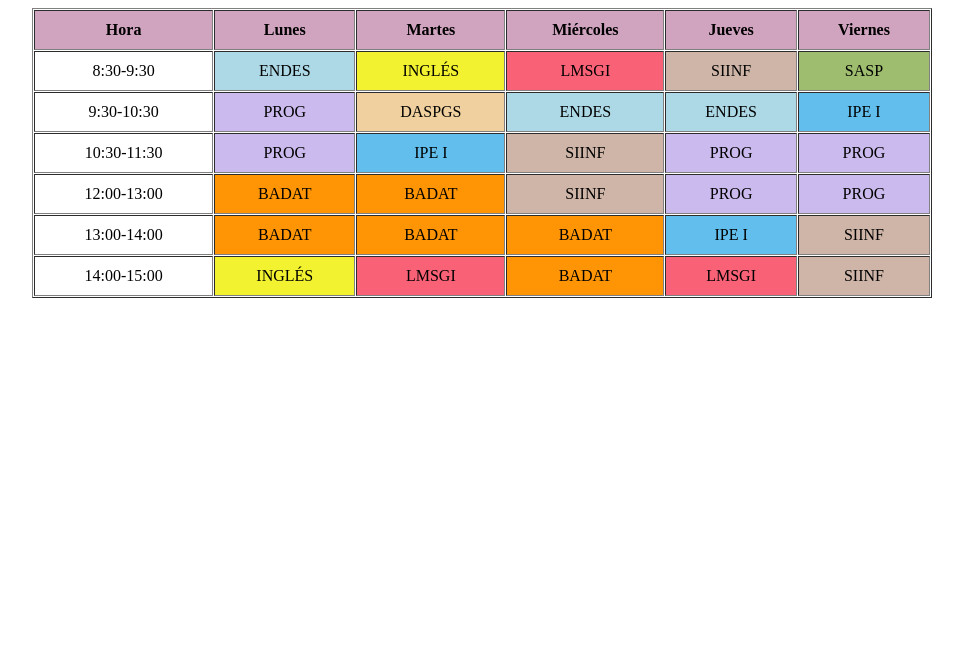
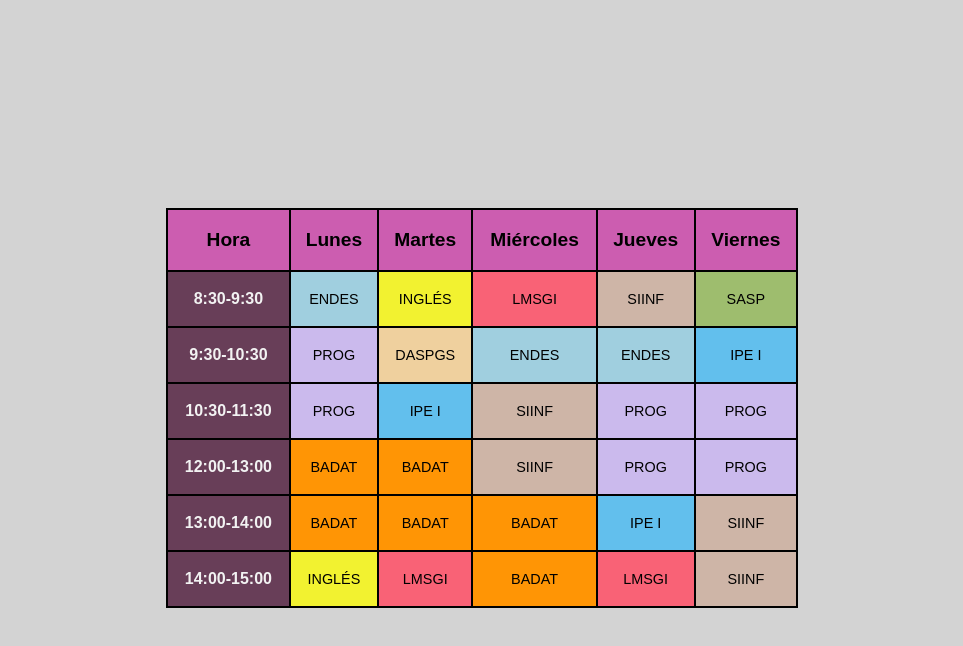
Before and after one commit to PentagonAka1858/LM_T2E2_HorarioClase, a plain HTML site: page index.html in a window 1280 px wide. Shown: the whole page, without its empty margins (158-1121 px from the left). Drawn offline with Linux system fonts and the light colour scheme.

Commit message:
Modificacion index.html con css

```diff
--- a/index.html
+++ b/index.html
@@ -2,18 +2,145 @@
 <html lang="es">
 <head>
     <meta charset="UTF-8">
-    <meta name="viewport">
-    <title>Horario clase 1ºDAW</title>
+    <meta name="viewport" content="width=device-width, initial-scale=1.0">
+    <title>Horario clase</title>
+
+    <style>
+        html{
+            background-color: #d3d3d3;
+            height: 100vh;
+        }
+        body {
+            height: inherit;
+            display: flex;
+            justify-content: center;
+            align-items: center;
+        }
+
+        table{
+            border: 1px solid black;
+            width: 50%;
+            height: 50%;
+            font: 1em sans-serif;
+        }
+
+        tr {
+            text-align: center;
+        }
+
+        th {
+            background-color: #cc5db0;
+            border: 1px solid black;
+            font-weight: bold;
+            font-size: 1.2em;
+            align-content: center;
+        }
+
+        td{
+            border: 1px solid black;
+            font-size: 0.9em;
+        }
+
+        .hora{
+            font-size: 1em;
+            font-weight: bold;
+            background-color: #683e58;
+            color: #f2f2f2;
+        }
+
+        .badat{
+            background-color: #FF9505;
+        }
+
+        .endes{
+            background-color: #a0cfdf;
+        }
+
+        .ingles{
+            background-color: #F2F230;
+        }
+
+        .lmsgi{
+            background-color: #F96276;
+        }
+
+        .siinf{
+            background-color: #CEB5A7;
+        }
+
+        .prog{
+            background-color: #CBBAED;
+        }
+
+        .ipe{
+            background-color: #62BFED;
+        }
+    </style>
 </head>
 <body>
-    <table border="1" cellpadding="10" cellspacing="1" align="center" width="900px">
-        <tr bgcolor="#D0A3BF"><th>Hora</th><th>Lunes</th><th>Martes</th><th>Miércoles</th><th>Jueves</th><th>Viernes</th></tr>
-        <tr align="center"><td bgcolor=""#D0A3BF">8:30-9:30</td><td bgcolor="lightblue">ENDES</td><td bgcolor="#F2F230">INGLÉS</td><td bgcolor="#F96276">LMSGI</td><td bgcolor="#CEB5A7">SIINF</td><td bgcolor="#9EBD6E">SASP</td></tr>
-        <tr align="center"><td bgcolor=""#D0A3BF">9:30-10:30</td><td bgcolor="#CBBAED">PROG</td><td bgcolor="#EFD09E">DASPGS</td><td bgcolor="lightblue">ENDES</td><td bgcolor="lightblue">ENDES</td><td bgcolor="#62BFED">IPE I</td></tr>
-        <tr align="center"><td bgcolor=""#D0A3BF">10:30-11:30</td><td bgcolor="#CBBAED">PROG</td><td bgcolor="#62BFED">IPE I</td><td bgcolor="#CEB5A7">SIINF</td><td bgcolor="#CBBAED">PROG</td><td bgcolor="#CBBAED">PROG</td></tr>
-        <tr align="center"><td bgcolor=""#D0A3BF">12:00-13:00</td><td bgcolor="#FF9505">BADAT</td><td bgcolor="#FF9505">BADAT</td><td bgcolor="#CEB5A7">SIINF</td><td bgcolor="#CBBAED">PROG</td><td bgcolor="#CBBAED">PROG</td></tr>
-        <tr align="center"><td bgcolor=""#D0A3BF">13:00-14:00</td><td bgcolor="#FF9505">BADAT</td><td bgcolor="#FF9505">BADAT</td><td bgcolor="#FF9505">BADAT</td><td bgcolor="#62BFED">IPE I</td><td bgcolor="#CEB5A7">SIINF</td></tr>
-        <tr align="center"><td bgcolor=""#D0A3BF">14:00-15:00</td><td bgcolor="#F2F230">INGLÉS</td><td bgcolor="#F96276">LMSGI</td><td bgcolor="#FF9505">BADAT</td><td bgcolor="#F96276">LMSGI</td><td bgcolor="#CEB5A7">SIINF</td></tr>
+    <table cellpadding="10" cellspacing="0">
+        <tr>
+            <th>Hora</th>
+            <th>Lunes</th>
+            <th>Martes</th>
+            <th>Miércoles</th>
+            <th>Jueves</th>
+            <th>Viernes</th>
+        </tr>
+        <tr>
+            <!-- Primera hora -->
+            <td class="hora">8:30-9:30</td>
+            <td class="endes">ENDES</td>
+            <td class="ingles">INGLÉS</td>
+            <td class="lmsgi">LMSGI</td>
+            <td class="siinf">SIINF</td>
+            <td bgcolor="#9EBD6E">SASP</td>
+        </tr>
+        <tr>
+            <!-- Segunda hora -->
+            <td class="hora">9:30-10:30</td>
+            <td class="prog">PROG</td>
+            <td bgcolor="#EFD09E">DASPGS</td>
+            <td class="endes">ENDES</td>
+            <td class="endes">ENDES</td>
+            <td class="ipe">IPE I</td>
+        </tr>
+        <tr>
+            <!-- Tercera hora -->
+            <td class="hora">10:30-11:30</td>
+            <td class="prog">PROG</td>
+            <td class="ipe">IPE I</td>
+            <td class="siinf">SIINF</td>
+            <td class="prog">PROG</td>
+            <td class="prog">PROG</td>
+        </tr>
+        <tr>
+            <!-- Cuarta hora -->
+            <td class="hora">12:00-13:00</td>
+            <td class="badat">BADAT</td>
+            <td class="badat">BADAT</td>
+            <td class="siinf">SIINF</td>
+            <td class="prog">PROG</td>
+            <td class="prog">PROG</td>
+        </tr>
+        <tr>
+            <!-- Quinta hora -->
+            <td class="hora">13:00-14:00</td>
+            <td class="badat">BADAT</td>
+            <td class="badat">BADAT</td>
+            <td class="badat">BADAT</td>
+            <td class="ipe">IPE I</td>
+            <td class="siinf">SIINF</td>
+        </tr>
+        <tr>
+            <!-- Sexta hora -->
+            <td class="hora">14:00-15:00</td>
+            <td class="ingles">INGLÉS</td>
+            <td class="lmsgi">LMSGI</td>
+            <td class="badat">BADAT</td>
+            <td class="lmsgi">LMSGI</td>
+            <td class="siinf">SIINF</td>
+        </tr>
     </table>
 </body>
 </html>
```
